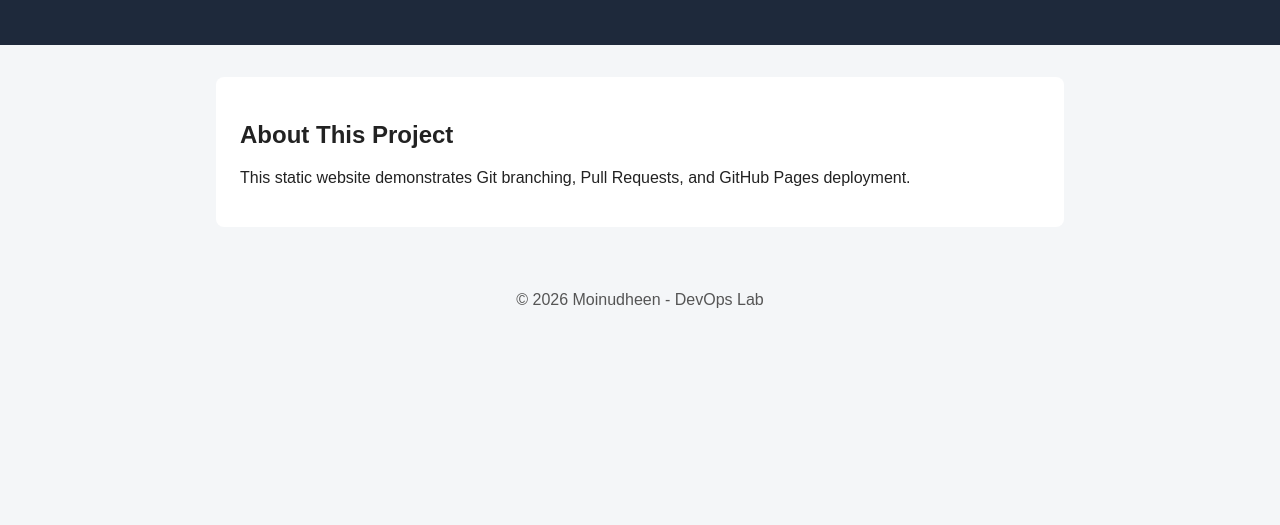
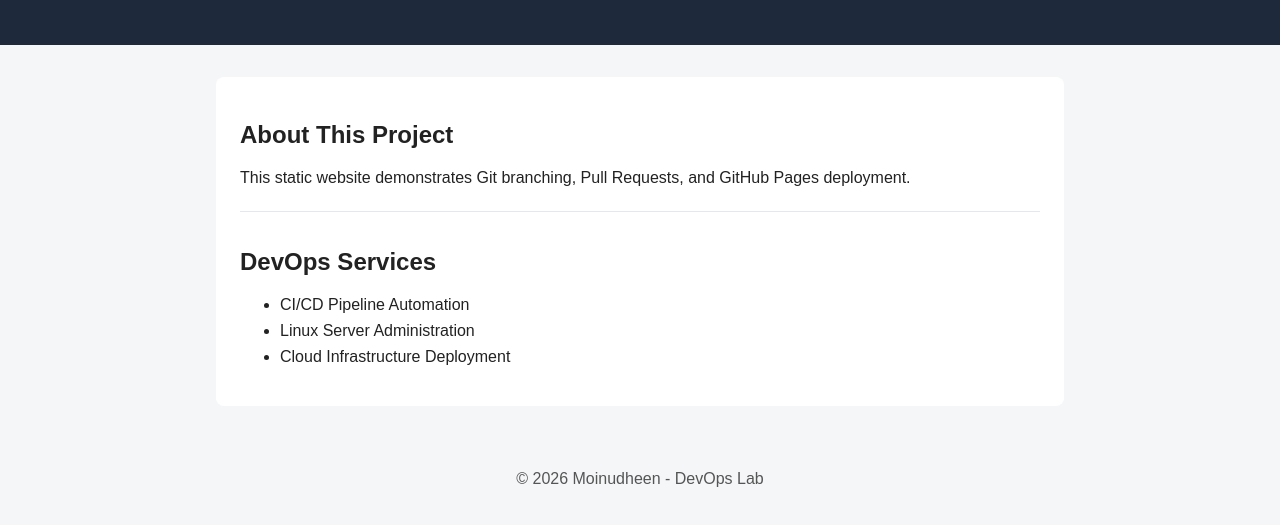
Before and after one commit to Moinudheen17/task6-static-website, a plain HTML site: page index.html in a window 1280 px wide. Shown: the part 133-658 px from the top of the page. Drawn offline with Linux system fonts and the light colour scheme.

Commit message:
feat: add DevOps services section and list styles

```diff
--- a/index.html
+++ b/index.html
@@ -17,6 +17,15 @@
       <h2>About This Project</h2>
       <p>This static website demonstrates Git branching, Pull Requests, and GitHub Pages deployment.</p>
     </section>
+
+    <section id="services">
+      <h2>DevOps Services</h2>
+      <ul>
+        <li>CI/CD Pipeline Automation</li>
+        <li>Linux Server Administration</li>
+        <li>Cloud Infrastructure Deployment</li>
+      </ul>
+    </section>
   </main>
 
   <footer>
--- a/styles.css
+++ b/styles.css
@@ -26,3 +26,12 @@ footer {
   padding: 1rem;
   color: #555;
 }
+#services {
+  margin-top: 1.5rem;
+  padding-top: 1rem;
+  border-top: 1px solid #e2e8f0;
+}
+
+#services li {
+  margin: 0.5rem 0;
+}
```
